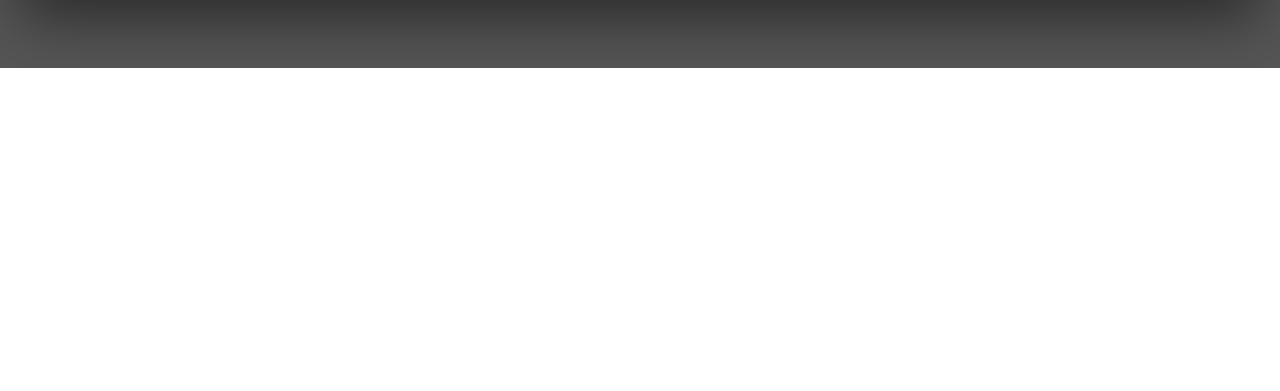
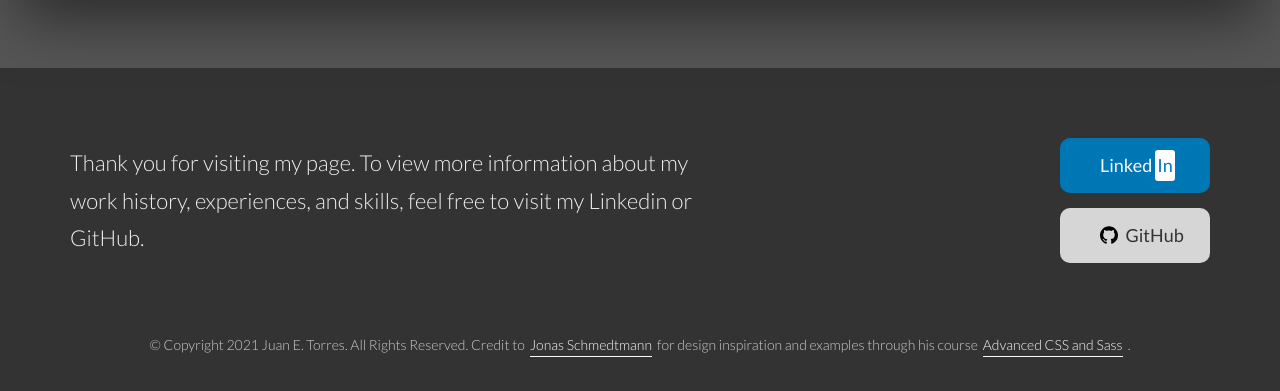
Before and after one commit to j-e-torres/juan-e-torres-portfolio, a React (Vite) app: page / in a window 1280 px wide. Shown: the part 3755-4146 px from the top of the page. Before the commit the page ends 3823 px from the top, so only its background shows below. Built offline with nearby package versions, Linux system fonts and the light colour scheme.

Commit message:
feat(footer): migrate footer

```diff
--- a/src/App.tsx
+++ b/src/App.tsx
@@ -2,6 +2,7 @@ import { Header } from './components/header/header.component';
 import { About } from './components/about/about.component';
 import { Skills } from './components/skills/skills.component';
 import { Projects } from './components/projects/projects.component';
+import { Footer } from './components/footer/footer.component';
 // import './App.css';
 
 function App() {
@@ -13,6 +14,7 @@ function App() {
         <About />
         <Skills />
         <Projects />
+        <Footer />
       </main>
     </>
   )
--- /dev/null
+++ b/src/components/footer/footer.component.tsx
@@ -0,0 +1,51 @@
+import './footer.styles.scss';
+
+export function Footer() {
+  return (
+    <footer className="footer">
+      <div className="footer__box">
+        <p className="footer__text">
+          Thank you for visiting my page. To view more information about my work history, experiences, and skills, feel
+          free to visit my Linkedin or GitHub.
+        </p>
+
+        <div className="footer__buttons">
+          <a
+            rel="noopener"
+            target="_blank"
+            href="https://www.linkedin.com/in/juan-torres-w2w2/"
+            className="btn btn__linkedin--blue"
+          >
+            Linked<span>In</span>
+          </a>
+
+          <a rel="noopener" href="https://github.com/j-e-torres/" className="btn btn__github--grey" target="_blank">
+            <span>
+              <svg className="social-media__icon social-media__icon--github--btn">
+                <use xlinkHref="./assets/img/sprite.svg#icon-github"></use>
+              </svg>
+            </span>
+            GitHub
+          </a>
+        </div>
+      </div>
+
+      <p className="footer__copyright">
+        &copy; Copyright 2021 Juan E. Torres. All Rights Reserved. Credit to
+        <a rel="noopener" href="http://codingheroes.io/resources/" target="_blank" className="footer__link">
+          Jonas Schmedtmann
+        </a>
+        for design inspiration and examples through his course
+        <a
+          rel="noopener"
+          href="https://www.udemy.com/course/advanced-css-and-sass/"
+          target="_blank"
+          className="footer__link"
+        >
+          Advanced CSS and Sass
+        </a>
+        .
+      </p>
+    </footer>
+  );
+}
--- /dev/null
+++ b/src/components/footer/footer.styles.scss
@@ -0,0 +1,86 @@
+.footer {
+  padding: 5rem;
+  background-color: var(--color-grey-dark-1);
+  color: var(--color-grey-light-1);
+
+  display: flex;
+  flex-direction: column;
+  align-items: center;
+
+  @media only screen and (max-width: 1024px) {
+    padding: 2rem;
+  }
+
+  @media only screen and (max-width: 475px) {
+    padding: 0.75rem;
+  }
+
+  &__box {
+    display: flex;
+    align-items: center;
+
+    @media only screen and (max-width: 475px) {
+      flex-direction: column;
+    }
+  }
+
+  &__buttons,
+  &__text {
+    padding: 2rem;
+  }
+
+  &__text {
+    flex: 0 0 60%;
+    font-size: 2.2rem;
+    font-weight: 300;
+    color: var(--color-grey-light-3);
+
+    @media only screen and (max-width: 475px) {
+      font-size: 1.6rem;
+    }
+  }
+
+  &__buttons {
+    flex: 1;
+    display: flex;
+    flex-direction: column;
+    align-items: flex-end;
+  }
+
+  &__copyright {
+    text-align: center;
+    font-size: 1.4rem;
+    font-weight: 300;
+    color: var(--color-grey-light-4);
+    margin-top: 5rem;
+
+    @media only screen and (max-width: 1024px) {
+      width: 80%;
+    }
+
+    @media only screen and (max-width: 768px) {
+      width: 100%;
+    }
+
+    @media only screen and (max-width: 475px) {
+      font-size: 1.1rem;
+    }
+  }
+
+  &__link {
+    &:link,
+    &:visited {
+      text-decoration: none;
+      color: var(--color-grey-light-1);
+      border-bottom: 1px solid var(--color-grey-light-1);
+      display: inline-block;
+      transition: all 0.2s;
+      margin: 0 0.5rem;
+
+      &:hover {
+        padding: 0 0.5rem;
+        transform: scale(1.05);
+      }
+    }
+  }
+}
--- a/src/index.scss
+++ b/src/index.scss
@@ -5,10 +5,13 @@
 @import './sass/components/card-container';
 @import './sass/components/list';
 @import './sass/components//social-media';
+@import './sass/components/btn-inline';
+@import './sass/components/btn';
 
 :root {
   --color-white: #ffffff;
   --color-blue-light-1: #99ccff;
+  --social-media-linkedin-blue: #0077b5;
 
   --color-grey-light-1: #faf9f9;
   --color-grey-light-2: #f4f2f2;
--- /dev/null
+++ b/src/sass/components/_btn-inline.scss
@@ -0,0 +1,41 @@
+.btn-inline {
+  border: none;
+  background-color: inherit;
+  font-size: inherit;
+  font-weight: 100;
+  display: block;
+  border-bottom: var(--line-3);
+
+  display: flex;
+  align-items: center;
+
+  & span {
+    margin-left: 8px;
+    transition: margin-left 0.5s;
+  }
+
+  &:hover {
+    border-bottom: var(--line-4);
+
+    & span {
+      margin-left: 15px;
+    }
+  }
+
+  a {
+    &:link,
+    &:visited {
+      height: 4rem;
+      text-decoration: none;
+      color: var(--color-grey-dark-1);
+
+      display: flex;
+      justify-content: center;
+      align-items: center;
+
+      &:hover {
+        color: var(--color-grey-dark-2);
+      }
+    }
+  }
+}
--- /dev/null
+++ b/src/sass/components/_btn.scss
@@ -0,0 +1,64 @@
+.btn {
+  &,
+  &:link,
+  &:visited {
+    background-color: rgba(255, 255, 255, 0.8);
+    text-decoration: none;
+    padding: 1.2rem 4rem;
+    border-radius: 1rem;
+    transition: all 0.2s;
+    font-size: 1.8rem;
+    border: none;
+    cursor: pointer;
+    transition: all 0.2s;
+    width: 150px;
+
+    &:not(:last-child) {
+      margin-bottom: var(--margin-bottom-small);
+    }
+  }
+
+  &:hover {
+    transform: translateX(3px);
+  }
+
+  &__linkedin {
+    &--blue {
+      &,
+      &:link,
+      &:visited {
+        background-color: var(--social-media-linkedin-blue);
+        color: var(--color--grey-light-1);
+
+        display: flex;
+        align-items: center;
+      }
+
+      & span {
+        color: var(--social-media-linkedin-blue);
+        background-color: #fff;
+        border-radius: 3px;
+        margin-left: 3px;
+        padding: 0rem 0.2rem;
+      }
+    }
+  }
+
+  &__github {
+    &--grey {
+      &,
+      &:link,
+      &:visited {
+        color: var(--color-grey-dark-1);
+
+        display: flex;
+        align-items: center;
+
+        & span {
+          display: flex;
+          align-items: center;
+        }
+      }
+    }
+  }
+}
```
